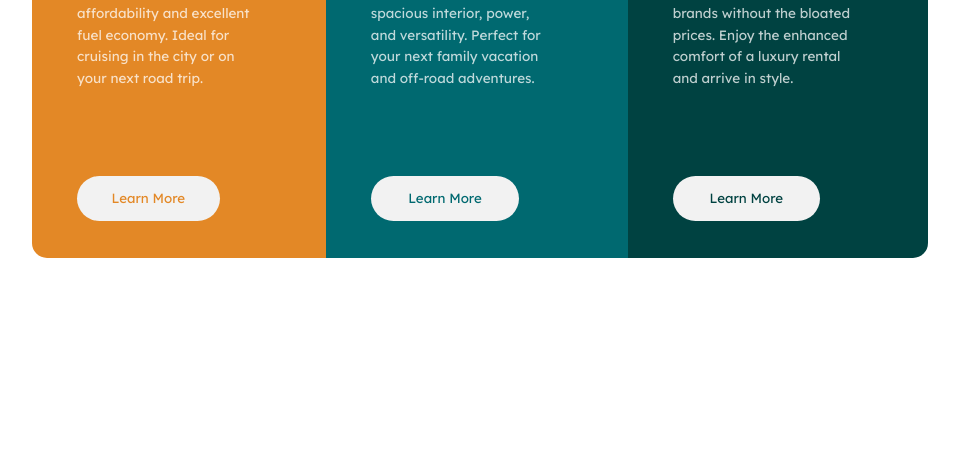
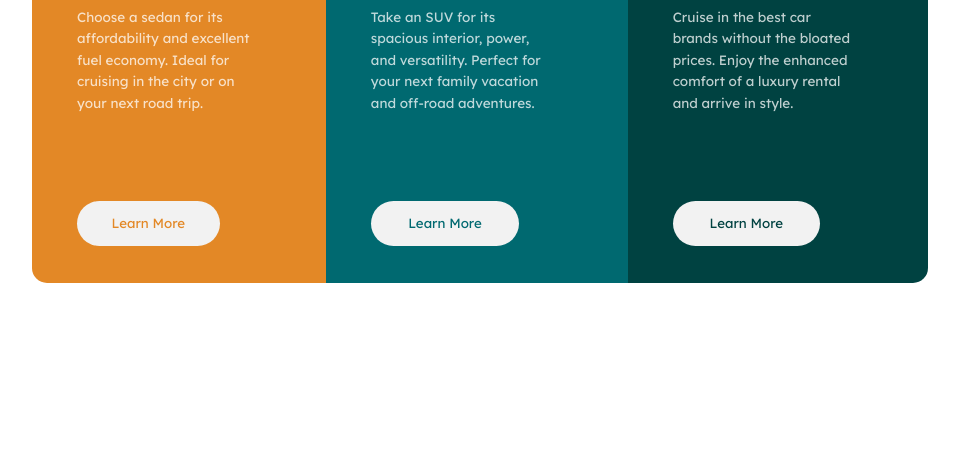
Before and after one commit to ZainMhrez/3-column-preview-card-component-Frontend-mentor, a plain HTML site: page index.html in a window 1280 px wide. Shown: the part 342-800 px from the top of the page, without its empty margins (160-1119 px from the left). Drawn offline with Linux system fonts and the light colour scheme.

Commit message:
change container from div to main, add transition to buttons and center container with grid and place-items

```diff
--- a/css/style.css
+++ b/css/style.css
@@ -27,11 +27,9 @@ body {
 
 /* Start Styling */
 .container {
-    height: 100vh;
-    display: flex;
-    flex-direction: column;
-    justify-content: space-between;
-    align-items: center;
+    min-height: 100vh;
+    display: grid;
+    place-items: center;
 }
 .container .columns {
     width: 60%;
@@ -69,6 +67,7 @@ body {
     font-weight: 400;
     font-family: "Lexend Deca";
     cursor: pointer;
+    transition: 0.3s ease-in;
 }
 .container .columns .column button:hover {
     color: #fff;
--- a/index.html
+++ b/index.html
@@ -1,5 +1,5 @@
 <!DOCTYPE html>
-<html lang="en">
+<html>
   <head>
     <meta charset="UTF-8">
     <meta name="viewport" content="width=device-width, initial-scale=1.0"> <!-- displays site properly based on user's device -->
@@ -21,7 +21,7 @@
     </style> -->
   </head>
   <body>
-    <div class="container">
+    <main class="container">
       <div class="columns">
         <div class="column orange">
           <img src="images/icon-sedans.svg" alt="">
@@ -52,6 +52,6 @@
         Challenge by <a href="https://www.frontendmentor.io?ref=challenge" target="_blank">Frontend Mentor</a>.
         Coded by <a href="#">Your Name Here</a>.
       </div> -->
-    </div>
+    </main>
   </body>
 </html>
```
